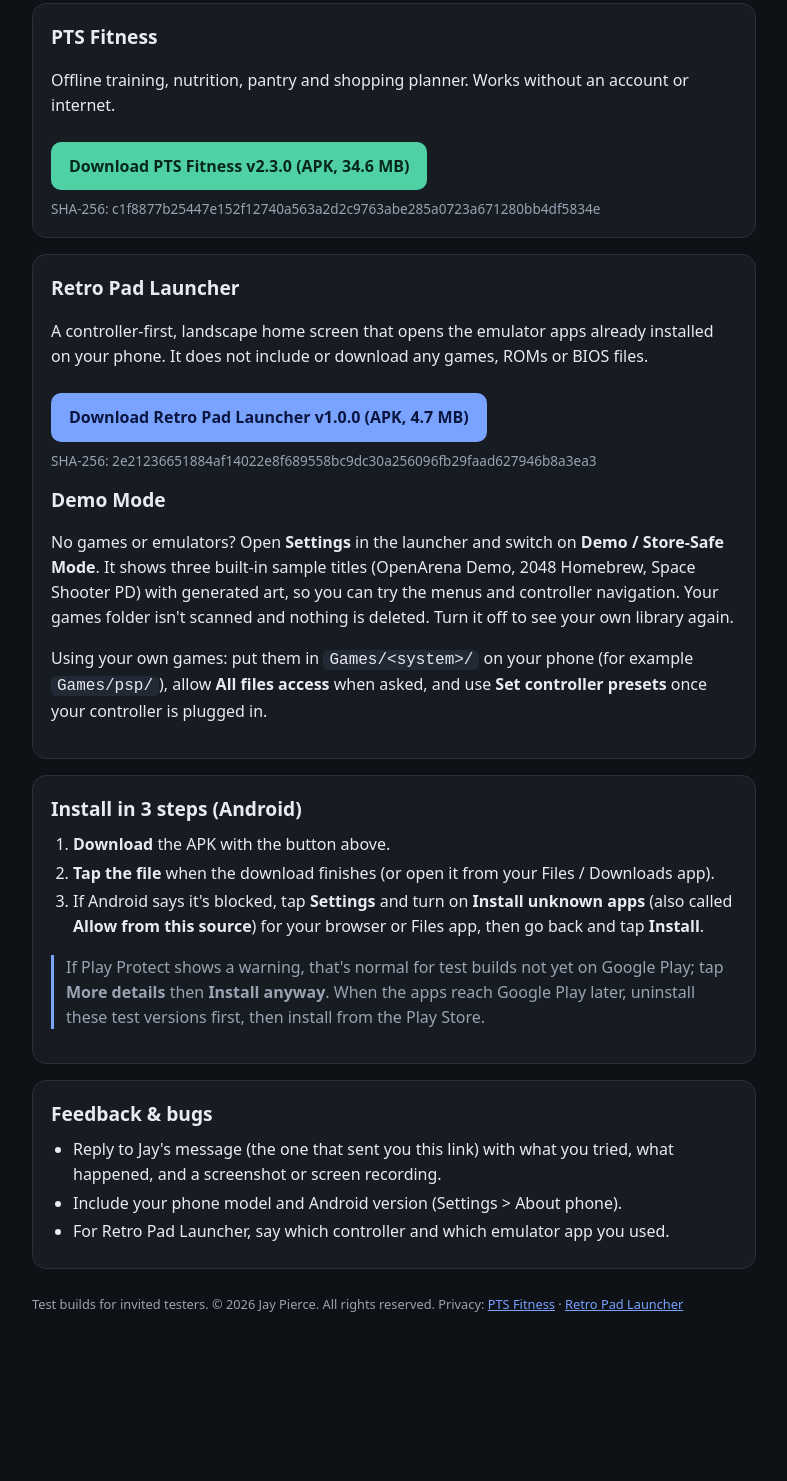
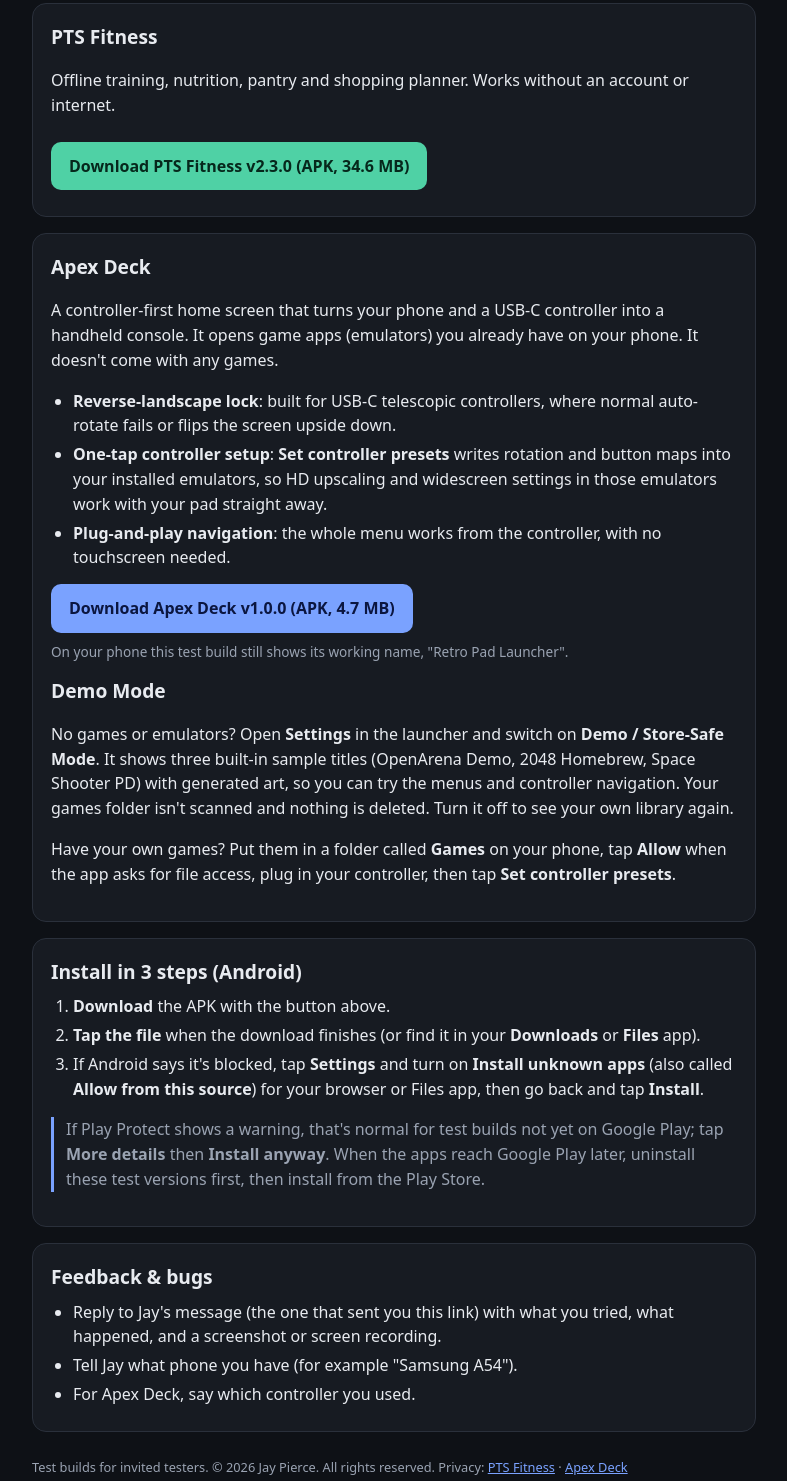
Before and after one commit to JTKB-dev/privacy, a plain HTML site: page testers/index.html in a window 1280 px wide. Shown: the part 142-1623 px from the top of the page, without its empty margins (246-1033 px from the left). Before the commit the page ends 1517 px from the top, so only its background shows below. Drawn offline with Linux system fonts and the light colour scheme.

Commit message:
Rebrand tester page: Retro Pad Launcher -> Apex Deck

```diff
--- a/testers/index.html
+++ b/testers/index.html
@@ -1,6 +1,6 @@
 <!doctype html>
 <html lang="en"><head><meta charset="utf-8"><meta name="viewport" content="width=device-width,initial-scale=1">
-<meta name="robots" content="noindex"><title>Tester Downloads: PTS Fitness &amp; Retro Pad Launcher</title>
+<meta name="robots" content="noindex"><title>Tester Downloads: PTS Fitness &amp; Apex Deck</title>
 <style>
 :root{--bg:#0e1116;--card:#171b22;--line:#2a303b;--txt:#e8ebf0;--sub:#9aa3b2;--acc:#4fd1a5;--acc2:#7aa2ff}
 *{box-sizing:border-box}body{margin:0;background:var(--bg);color:var(--txt);font:16px/1.55 system-ui,-apple-system,Segoe UI,Roboto,sans-serif}
@@ -17,20 +17,25 @@ ol,ul{padding-left:22px;margin:6px 0}li{margin:4px 0}code{background:#222834;pad
 <div class="card"><h2>PTS Fitness</h2>
 <p>Offline training, nutrition, pantry and shopping planner. Works without an account or internet.</p>
 <a class="btn" href="PTS_Fitness_v2.3.0.apk" download>Download PTS Fitness v2.3.0 (APK, 34.6 MB)</a>
-<div class="meta">SHA-256: c1f8877b25447e152f12740a563a2d2c9763abe285a0723a671280bb4df5834e</div></div>
+<!-- sha256 c1f8877b25447e152f12740a563a2d2c9763abe285a0723a671280bb4df5834e --></div>
 
-<div class="card"><h2>Retro Pad Launcher</h2>
-<p>A controller-first, landscape home screen that opens the emulator apps already installed on your phone. It does not include or download any games, ROMs or BIOS files.</p>
-<a class="btn b2" href="Retro_Pad_Launcher_v1.0.0.apk" download>Download Retro Pad Launcher v1.0.0 (APK, 4.7 MB)</a>
-<div class="meta">SHA-256: 2e21236651884af14022e8f689558bc9dc30a256096fb29faad627946b8a3ea3</div>
+<div class="card"><h2>Apex Deck</h2>
+<p>A controller-first home screen that turns your phone and a USB-C controller into a handheld console. It opens game apps (emulators) you already have on your phone. It doesn't come with any games.</p>
+<ul>
+<li><b>Reverse-landscape lock</b>: built for USB-C telescopic controllers, where normal auto-rotate fails or flips the screen upside down.</li>
+<li><b>One-tap controller setup</b>: <b>Set controller presets</b> writes rotation and button maps into your installed emulators, so HD upscaling and widescreen settings in those emulators work with your pad straight away.</li>
+<li><b>Plug-and-play navigation</b>: the whole menu works from the controller, with no touchscreen needed.</li>
+</ul>
+<a class="btn b2" href="Apex_Deck_v1.0.0.apk" download>Download Apex Deck v1.0.0 (APK, 4.7 MB)</a>
+<!-- sha256 2e21236651884af14022e8f689558bc9dc30a256096fb29faad627946b8a3ea3 --><div class="meta">On your phone this test build still shows its working name, "Retro Pad Launcher".</div>
 <h2 style="margin-top:14px">Demo Mode</h2>
 <p>No games or emulators? Open <b>Settings</b> in the launcher and switch on <b>Demo / Store-Safe Mode</b>. It shows three built-in sample titles (OpenArena Demo, 2048 Homebrew, Space Shooter PD) with generated art, so you can try the menus and controller navigation. Your games folder isn't scanned and nothing is deleted. Turn it off to see your own library again.</p>
-<p>Using your own games: put them in <code>Games/&lt;system&gt;/</code> on your phone (for example <code>Games/psp/</code>), allow <b>All files access</b> when asked, and use <b>Set controller presets</b> once your controller is plugged in.</p></div>
+<p>Have your own games? Put them in a folder called <b>Games</b> on your phone, tap <b>Allow</b> when the app asks for file access, plug in your controller, then tap <b>Set controller presets</b>.</p></div>
 
 <div class="card"><h2>Install in 3 steps (Android)</h2>
 <ol>
 <li><b>Download</b> the APK with the button above.</li>
-<li><b>Tap the file</b> when the download finishes (or open it from your Files / Downloads app).</li>
+<li><b>Tap the file</b> when the download finishes (or find it in your <b>Downloads</b> or <b>Files</b> app).</li>
 <li>If Android says it's blocked, tap <b>Settings</b> and turn on <b>Install unknown apps</b> (also called <b>Allow from this source</b>) for your browser or Files app, then go back and tap <b>Install</b>.</li>
 </ol>
 <p class="note">If Play Protect shows a warning, that's normal for test builds not yet on Google Play; tap <b>More details</b> then <b>Install anyway</b>. When the apps reach Google Play later, uninstall these test versions first, then install from the Play Store.</p></div>
@@ -38,9 +43,9 @@ ol,ul{padding-left:22px;margin:6px 0}li{margin:4px 0}code{background:#222834;pad
 <div class="card"><h2>Feedback &amp; bugs</h2>
 <ul>
 <li>Reply to Jay's message (the one that sent you this link) with what you tried, what happened, and a screenshot or screen recording.</li>
-<li>Include your phone model and Android version (Settings &gt; About phone).</li>
-<li>For Retro Pad Launcher, say which controller and which emulator app you used.</li>
+<li>Tell Jay what phone you have (for example "Samsung A54").</li>
+<li>For Apex Deck, say which controller you used.</li>
 </ul></div>
 
-<footer>Test builds for invited testers. &copy; 2026 Jay Pierce. All rights reserved. Privacy: <a style="color:var(--acc2)" href="../privacy_pts.html">PTS Fitness</a> · <a style="color:var(--acc2)" href="../privacy_retropad.html">Retro Pad Launcher</a></footer>
+<footer>Test builds for invited testers. &copy; 2026 Jay Pierce. All rights reserved. Privacy: <a style="color:var(--acc2)" href="../privacy_pts.html">PTS Fitness</a> · <a style="color:var(--acc2)" href="../privacy_retropad.html">Apex Deck</a></footer>
 </main></body></html>
```
Also changed, not shown: 2 other files.
